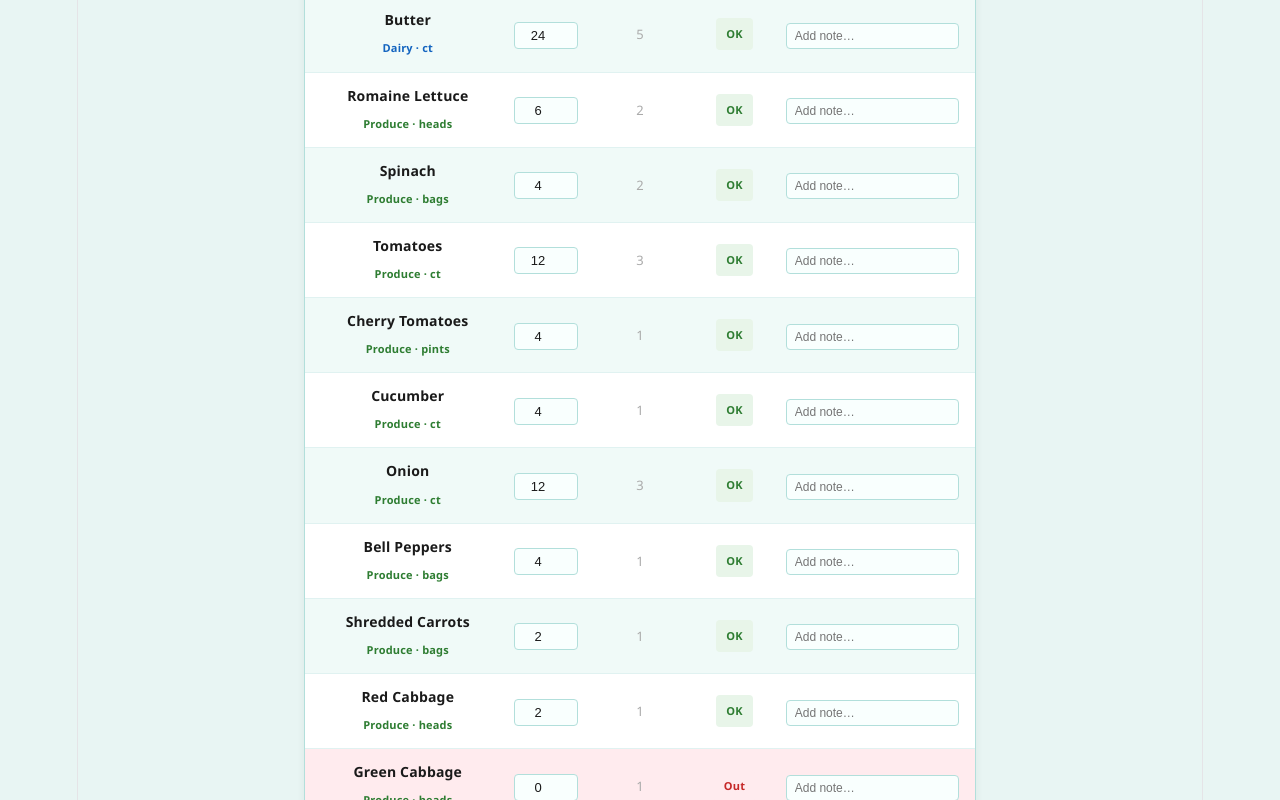
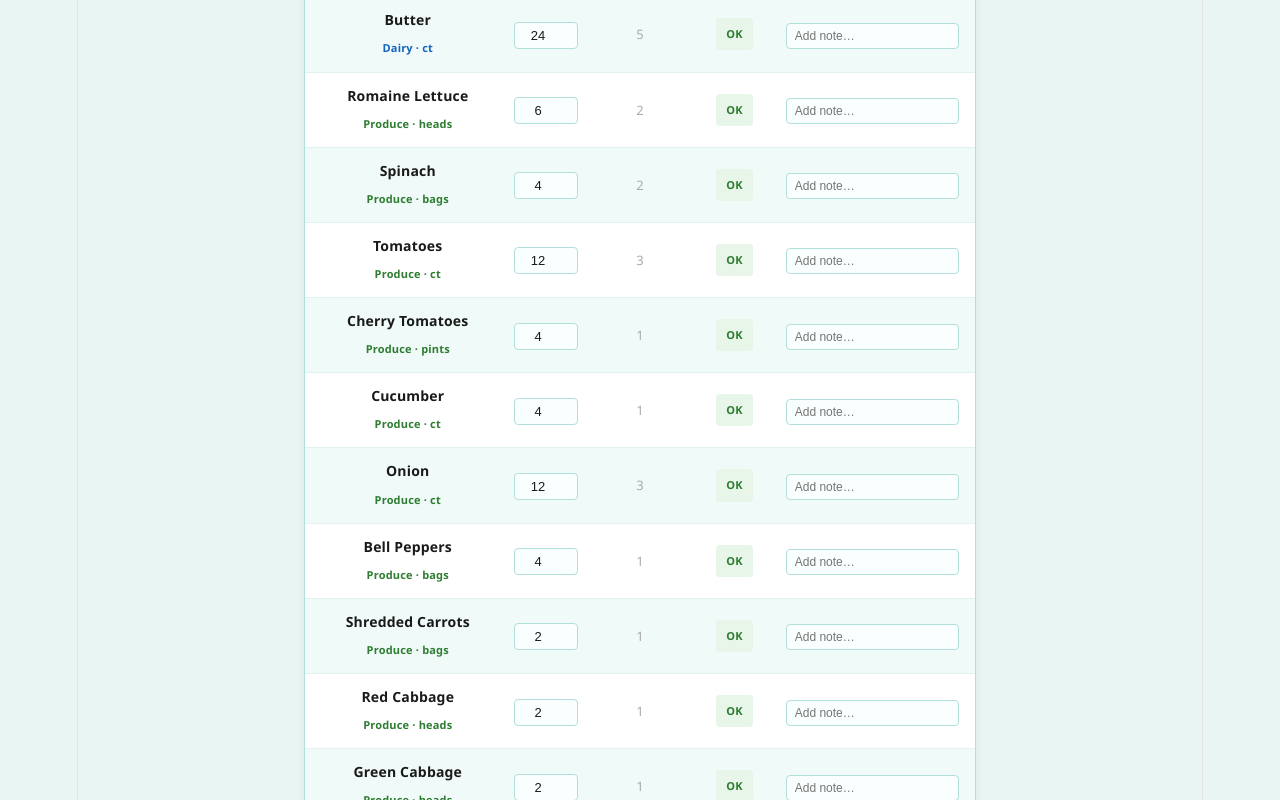
Before and after one commit to ChefNek2025/Black-Lion-Kitchen-Inventory-Lists, a React app in the folder frontend/: page / in a window 1280 px wide. Shown: the part 2000-2800 px from the top of the page. Built offline with nearby package versions, Linux system fonts and the light colour scheme; the HTML template or start-up script is replaced by a standard one.

Commit message:
add number

```diff
--- a/frontend/src/App.jsx
+++ b/frontend/src/App.jsx
@@ -33,7 +33,7 @@ const INIT_ITEMS = [
   { id:29, name:'Bell Peppers', cat:'Produce', qty:4, threshold:1, unit:'bags', notes:'' },
   { id:31, name:'Shredded Carrots', cat:'Produce', qty:2, threshold:1, unit:'bags', notes:'' },
   { id:32, name:'Red Cabbage', cat:'Produce', qty:2, threshold:1, unit:'heads', notes:'' },
-  { id:33, name:'Green Cabbage', cat:'Produce', qty:0, threshold:1, unit:'heads', notes:'' },
+  { id:33, name:'Green Cabbage', cat:'Produce', qty:2, threshold:1, unit:'heads', notes:'' },
   { id:34, name:'Celery', cat:'Produce', qty:2, threshold:1, unit:'bunches', notes:'' },
   { id:35, name:'Parsley', cat:'Produce', qty:2, threshold:1, unit:'bunches', notes:'' },
   { id:36, name:'Mint', cat:'Produce', qty:2, threshold:1, unit:'bunches', notes:'' },
```
